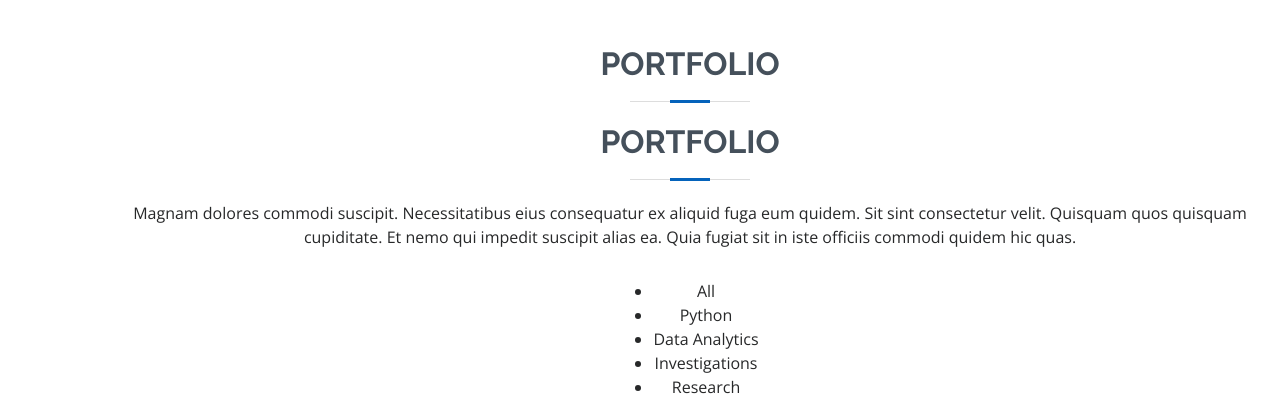
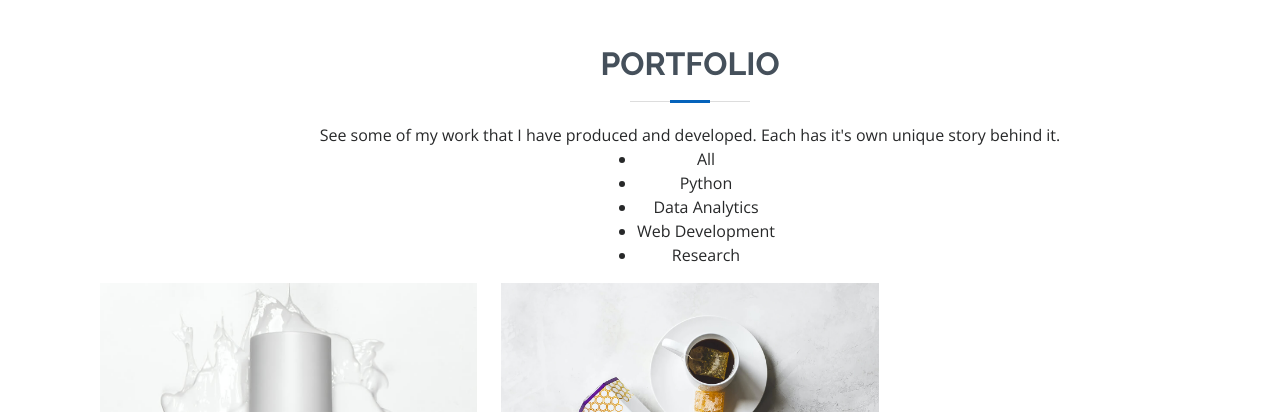
Before and after one commit to pythonerik/sherlock.github.io, a plain HTML site: page index.html in a window 1280 px wide. Shown: the part 1600-2012 px from the top of the page. Drawn offline with nearby package versions, Linux system fonts and the light colour scheme.

Commit message:
Portfolio Fixes
Fixed the data-filter class and updated header text.

```diff
--- a/index.html
+++ b/index.html
@@ -117,19 +117,16 @@
     <div class="section-title">
       <h2>Portfolio</h2>
       <div class="container" data-aos="fade-up">
-
-        <div class="section-title">
-          <h2>Portfolio</h2>
-          <p>Magnam dolores commodi suscipit. Necessitatibus eius consequatur ex aliquid fuga eum quidem. Sit sint consectetur velit. Quisquam quos quisquam cupiditate. Et nemo qui impedit suscipit alias ea. Quia fugiat sit in iste officiis commodi quidem hic quas.</p>
+          <p>See some of my work that I have produced and developed. Each has it's own unique story behind it.</p>
         </div>
 
         <div class="row">
           <div class="col-lg-12 d-flex justify-content-center" data-aos="fade-up" data-aos-delay="100">
             <ul id="portfolio-flters">
               <li data-filter="*" class="filter-active">All</li>
-              <li data-filter=".filter-python">Python</li>
-              <li data-filter=".filter-data">Data Analytics</li>
-              <li data-filter=".filter-investigations">Investigations</li>
+              <li data-filter=".filter-app">Python</li>
+              <li data-filter=".filter-card">Data Analytics</li>
+              <li data-filter=".filter-web">Web Development</li>
               <li data-filter=".filter-web">Research</li>
             </ul>
           </div>
```
